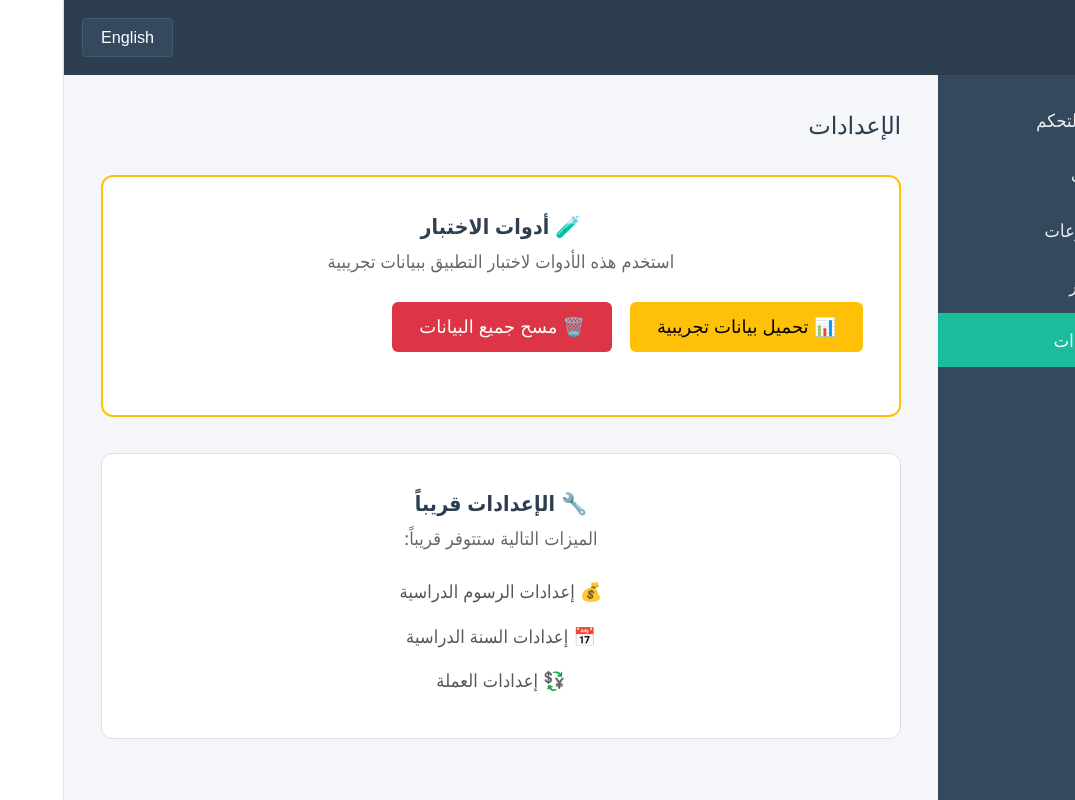
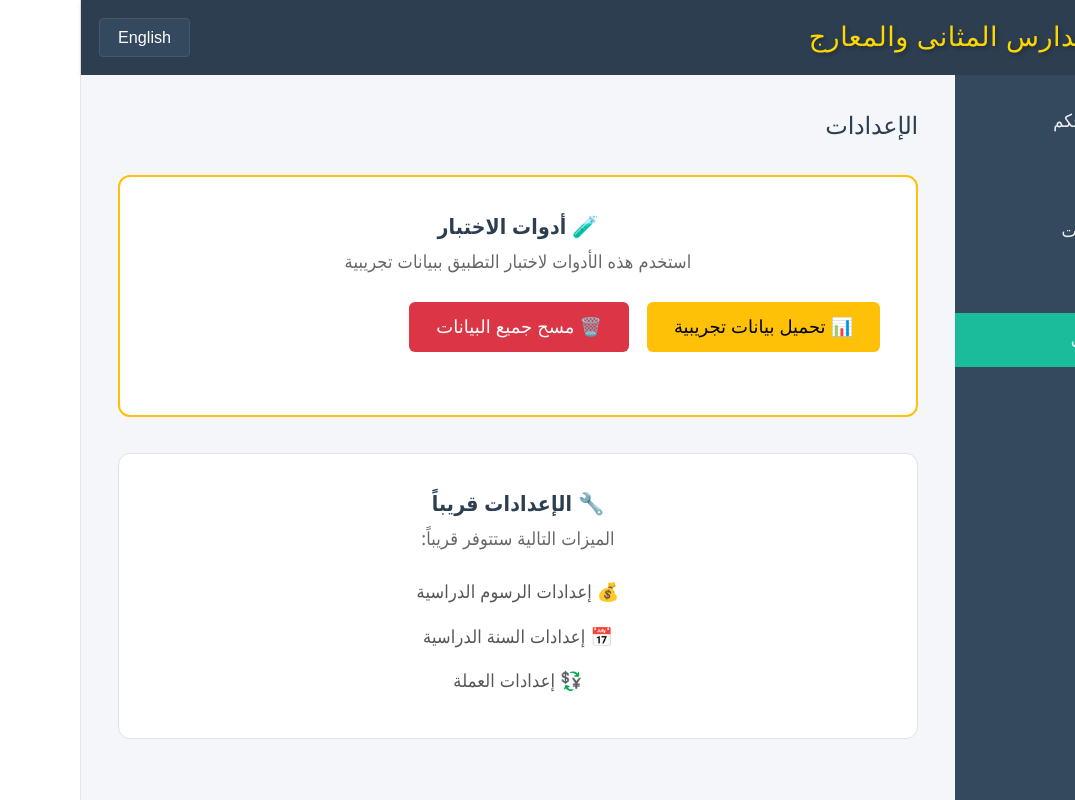
Before and after one commit to osmanfist/madrasa, a React (Vite) app: page /settings in a window 1280 px wide. Shown: the whole page, without its empty margins (205-1280 px from the left). Built offline with nearby package versions, Linux system fonts and the light colour scheme.

Commit message:
Name change

```diff
--- a/src/translations/ar.js
+++ b/src/translations/ar.js
@@ -1,6 +1,6 @@
 export const translations = {
   // App
-  appName: 'مدرسة',
+  appName: 'محاسبة مدارس المثانى والمعارج',
   dashboard: 'لوحة التحكم',
   students: 'الطلاب',
   payments: 'المدفوعات',
--- a/src/translations/en.js
+++ b/src/translations/en.js
@@ -1,6 +1,6 @@
 export const translations = {
   // App
-  appName: 'Madrasa',
+  appName: 'MMS Accounting',
   dashboard: 'Dashboard',
   students: 'Students',
   payments: 'Payments',
```
